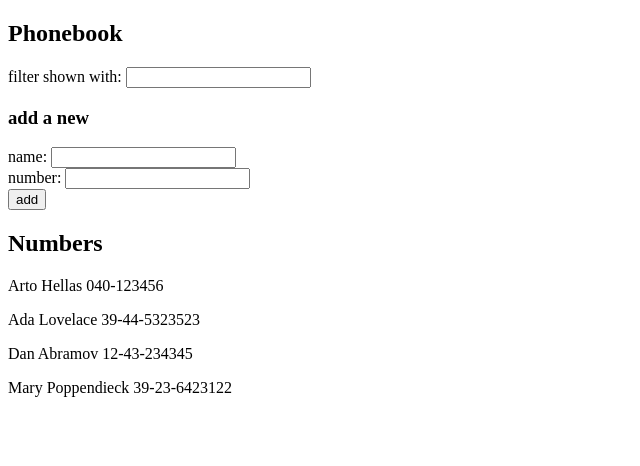
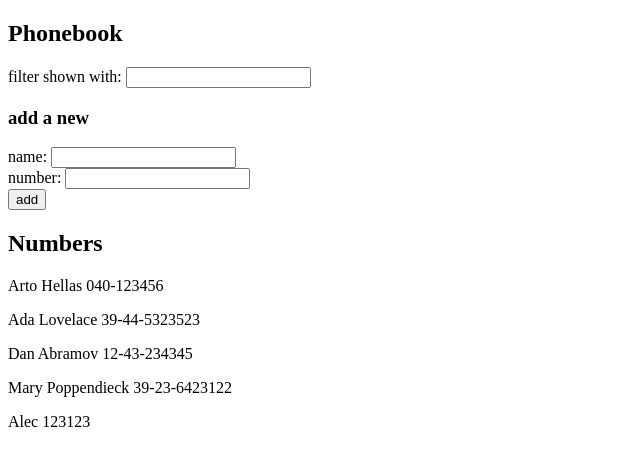
Before and after one commit to AlecBlance/FullStackOpen, a React (Create React App) app in the folder part2/phonebook/: page / in a window 1280 px wide. Shown: the top 466 px of the page, without its empty margins (0-640 px from the left). Built offline with nearby package versions, Linux system fonts and the light colour scheme; data requests are answered from the project's data file.

Commit message:
Update for 2.12 Add (POST)

```diff
--- a/part2/phonebook/db.json
+++ b/part2/phonebook/db.json
@@ -1,5 +1,5 @@
 {
-    "persons":[
+  "persons": [
     {
       "name": "Arto Hellas",
       "number": "040-123456",
@@ -19,6 +19,11 @@
       "name": "Mary Poppendieck",
       "number": "39-23-6423122",
       "id": 4
+    },
+    {
+      "name": "Alec",
+      "number": "123123",
+      "id": 5
     }
   ]
 }
--- a/part2/phonebook/src/App.js
+++ b/part2/phonebook/src/App.js
@@ -36,7 +36,8 @@ const App = () => {
       alert(`${newName} is already added to phonebook`)
       return
     }
-    setPersons(persons.concat({name: newName, number: newNumber}))
+    const data = {name: newName, number: newNumber}
+    axios.post('http://localhost:3001/persons', data).then((response) => setPersons(persons.concat(response.data)))
   }
 
   const formInput = {
```
Lines whose indentation alone changed are shown as unchanged.
